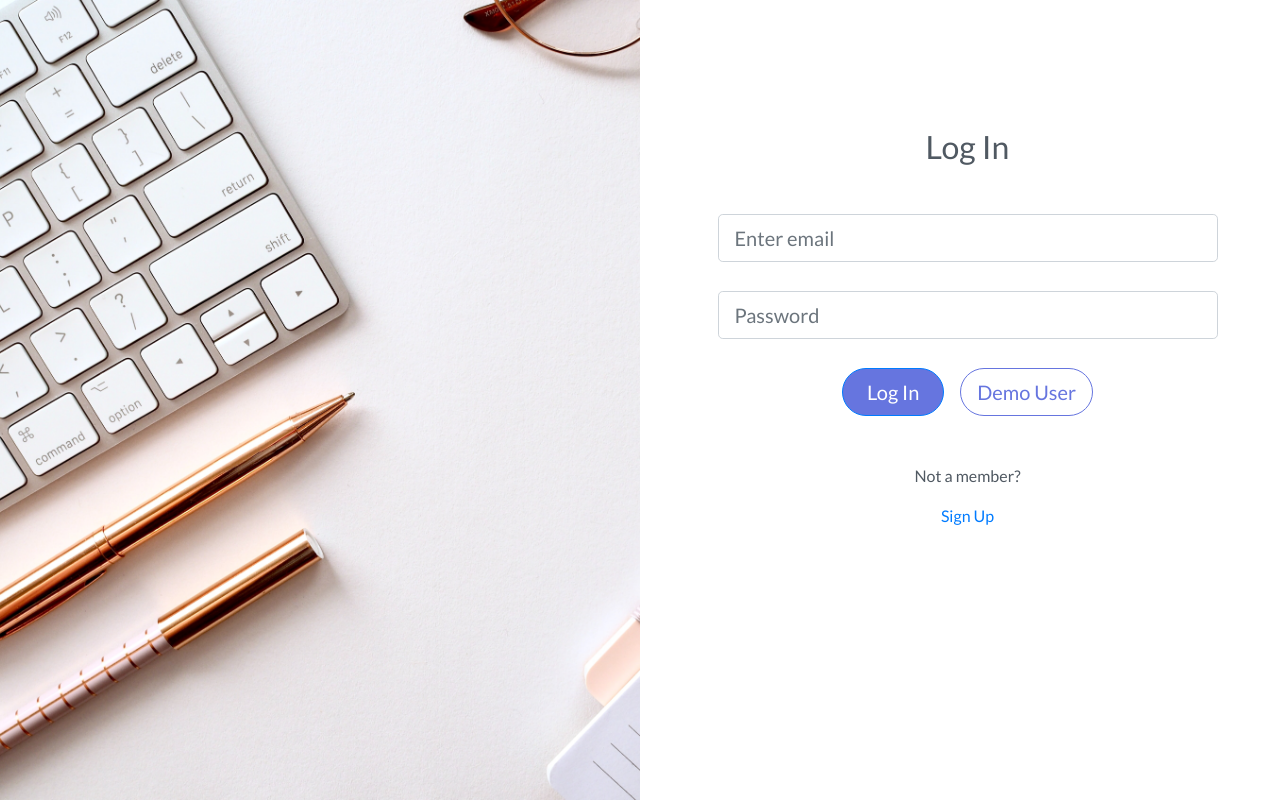
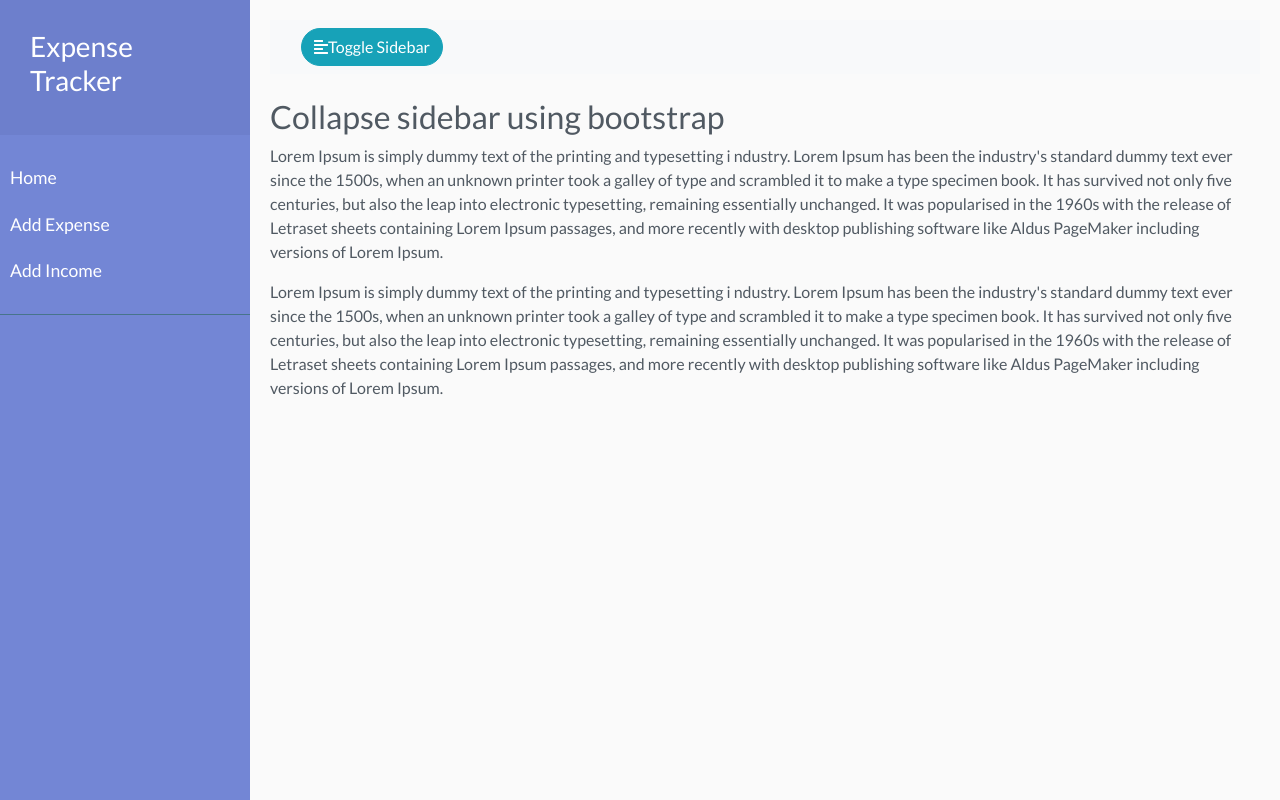
Before and after one commit to ykurata/expense-tracker, a React (Create React App) app in the folder client/: page / in a window 1280 px wide. Built offline with nearby package versions, Linux system fonts and the light colour scheme.

Commit message:
added example sidebar

```diff
--- a/client/public/index.html
+++ b/client/public/index.html
@@ -11,6 +11,8 @@
     />
     <link rel="apple-touch-icon" href="%PUBLIC_URL%/logo192.png" />
     <link rel="manifest" href="%PUBLIC_URL%/manifest.json" />
+    <!-- font-awesome -->
+    <link rel="stylesheet" href="https://cdnjs.cloudflare.com/ajax/libs/font-awesome/5.12.0-2/css/all.min.css" />
     <!-- Bootstrap -->
     <link rel="stylesheet" href="https://maxcdn.bootstrapcdn.com/bootstrap/4.0.0/css/bootstrap.min.css" integrity="sha384-Gn5384xqQ1aoWXA+058RXPxPg6fy4IWvTNh0E263XmFcJlSAwiGgFAW/dAiS6JXm" crossorigin="anonymous">
     <title>Expense Tracker</title>
--- a/client/src/App.js
+++ b/client/src/App.js
@@ -3,12 +3,14 @@ import { BrowserRouter, Route, Switch } from "react-router-dom";
 
 import Login from  './components/pages/Login';
 import SignUp from  './components/pages/SignUp';
+import Dashboard from  './components/pages/Dashboard';
 
 function App() {
   return (
     <BrowserRouter>
       <Switch>
-        <Route exact path="/" component={Login}/>
+        <Route exact path="/" component={Dashboard}/>
+        <Route exact path="/login" component={Login}/>
         <Route exact path="/signup" component={SignUp}/>
       </Switch>
     </BrowserRouter>
--- /dev/null
+++ b/client/src/components/pages/Dashboard.js
@@ -0,0 +1,67 @@
+import React from 'react'
+
+const Dashboard = () => {
+  return (
+    <div id="dashboard" className="wrapper">
+      <nav id="sidebar">
+        <div className="sidebar-header">
+          <h3>Expense Tracker</h3>
+        </div>
+        <ul className="components">
+          <li>
+            <a href="/">Home</a>
+          </li>
+          <li>
+            <a href="/">Add Expense</a>
+          </li>
+          <li>
+            <a href="/">Add Income</a>
+          </li>
+        </ul>
+      </nav>
+
+      <div id="content">
+        <nav className="navbar navbar-expand-lg navbar-light bg-light">
+          <div className="container-fluid">
+            <button type="button" id="sidebarCollapse" className="btn btn-info">
+              <i className="fas fa-align-left"></i>
+              <span>Toggle Sidebar</span>
+            </button>
+          </div>
+        </nav>
+
+        <br></br>
+
+        <h2>Collapse sidebar using bootstrap</h2>
+        <p>
+          Lorem Ipsum is simply dummy text of the printing and typesetting i
+          ndustry. Lorem Ipsum has been the industry's standard dummy text
+          ever since the 1500s, when an unknown printer took a galley of type
+          and scrambled it to make a type specimen book. It has survived not
+          only five centuries, but also the leap into electronic typesetting,
+          remaining essentially unchanged. It was popularised in the 1960s with
+          the release of Letraset sheets containing Lorem Ipsum passages,
+          and more recently with desktop publishing software like Aldus PageMaker
+          including versions of Lorem Ipsum.
+        </p>
+        <p>
+          Lorem Ipsum is simply dummy text of the printing and typesetting i
+          ndustry. Lorem Ipsum has been the industry's standard dummy text
+          ever since the 1500s, when an unknown printer took a galley of type
+          and scrambled it to make a type specimen book. It has survived not
+          only five centuries, but also the leap into electronic typesetting,
+          remaining essentially unchanged. It was popularised in the 1960s with
+          the release of Letraset sheets containing Lorem Ipsum passages,
+          and more recently with desktop publishing software like Aldus PageMaker
+          including versions of Lorem Ipsum.
+        </p>
+
+        <div className="line">
+
+        </div>
+      </div>
+    </div>
+  );
+}
+
+export default Dashboard;
--- a/client/src/index.css
+++ b/client/src/index.css
@@ -6,12 +6,16 @@ html, body {
   overflow-x: hidden;
   font-family: 'Lato', sans-serif;
   color: #505962;
-}
-a {
-  text-decoration: none !important;
+  background-color: #fafafa;
 }
 
-/* Button styles */
+a, a:hover, a:focus {
+  color: inherit;
+  text-decoration: none;
+  transition: all 0.3s;
+}
+
+/* Button */
 .btn {
   border-radius: 2rem;
 }
@@ -32,7 +36,7 @@ a {
   color: white !important;
 }
 
-/* Login page styles */
+/* Login page */
 form {
   width: 80%;
   padding-top: 8rem;
@@ -50,3 +54,71 @@ form {
     max-height: 8rem;
   }
 }
+
+
+/* Sidebar  */
+.wrapper {
+  display: flex;
+  text-decoration: none;
+  transition: all 0.3s;
+}
+#sidebar {
+  min-width: 250px;
+  max-width: 250px;
+  background-color: #7386D5;
+  color: #fff;
+  transition: all 0.3s;
+}
+#sidebar .active {
+  margin-left: -250px;
+}
+#sidebar .sidebar-header {
+  padding: 30px;
+  background: #6d7fcc;
+}
+#sidebar ul.components {
+  padding: 20px 0;
+  border-bottom: 1px solid #47748b;
+}
+#sidebar ul p {
+  color: #fff;
+  padding: 10px;
+}
+#sidebar ul li a {
+  padding: 10px;
+  font-size: 1.1em;
+  display: block;
+}
+#sidebar ul li a:hover {
+  color: #7386D5;
+  background: #fff;
+}
+#sidebar ul li.active>a, a[aria-expanded="true"] {
+  color: #fff;
+  background: #6d7fcc;
+}
+
+a[data-toggle="collapse"] {
+  position: relative;
+}
+
+.dropdown-toggle::after {
+  display: block;
+  position: absolute;
+  top: 50%;
+  right: 20%;
+  transform: translateY(-50%);
+}
+
+ul ul a {
+  font-size: 0.9em !important;
+  padding-left: 30px !important;
+  background: #6d7fcc;
+}
+
+#content {
+  width: 100%;
+  padding: 20px;
+  min-height: 100vh;
+  transition: all 0.3s;
+}
```
